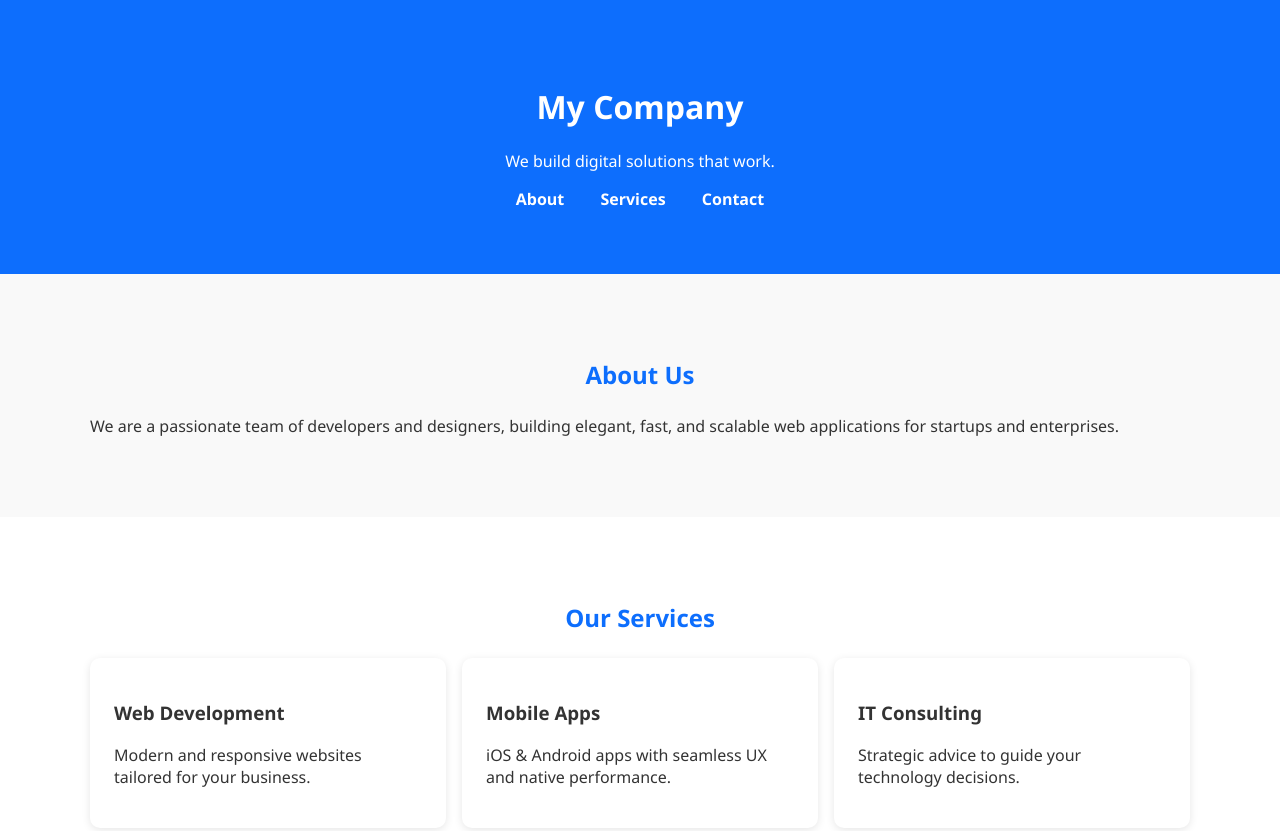
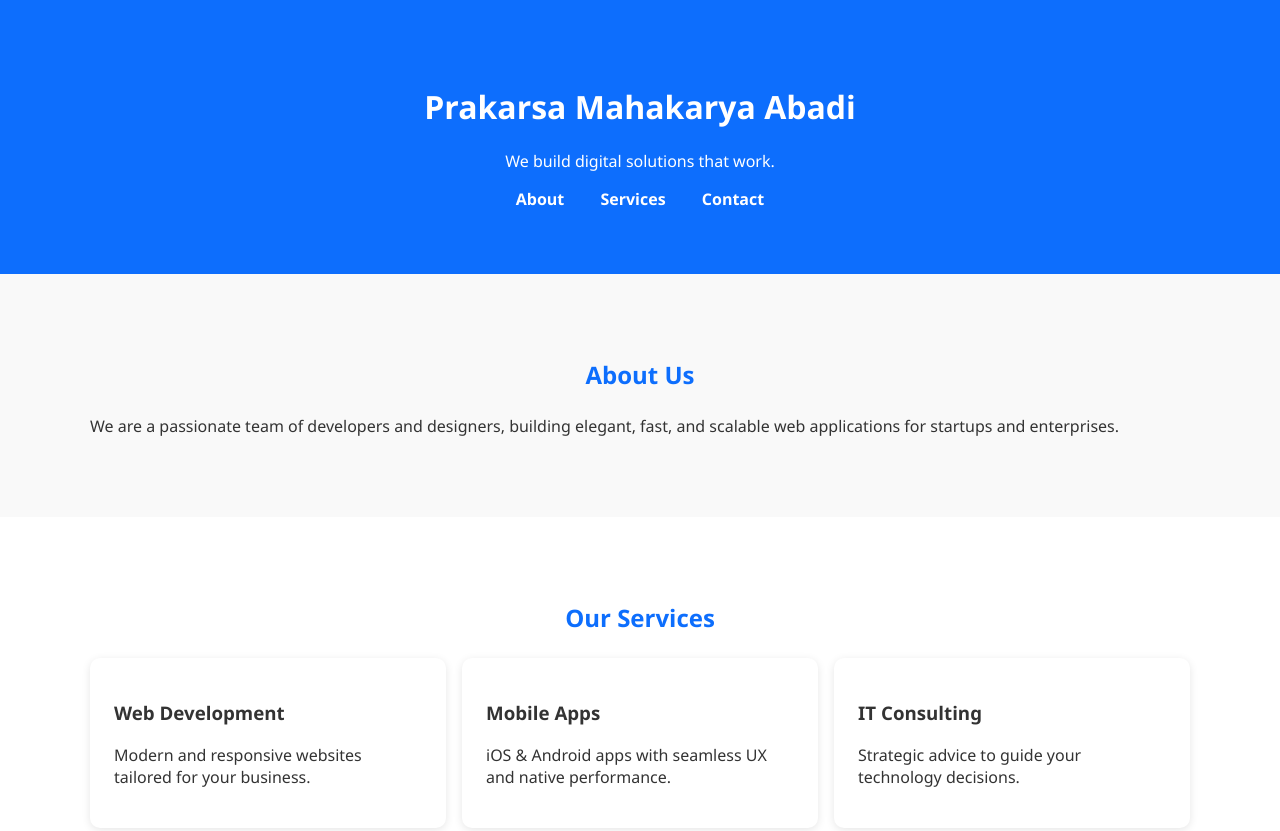
Before and after one commit to tungkyap/prakarsa, a plain HTML site: page index.html in a window 1280 px wide. Shown: the top 831 px of the page. Drawn offline with Linux system fonts and the light colour scheme.

Commit message:
change title

```diff
--- a/index.html
+++ b/index.html
@@ -9,7 +9,7 @@
 <body>
   <header class="hero">
     <div class="container">
-      <h1>My Company</h1>
+      <h1>Prakarsa Mahakarya Abadi</h1>
       <p>We build digital solutions that work.</p>
       <nav>
         <a href="#about">About</a>
```
